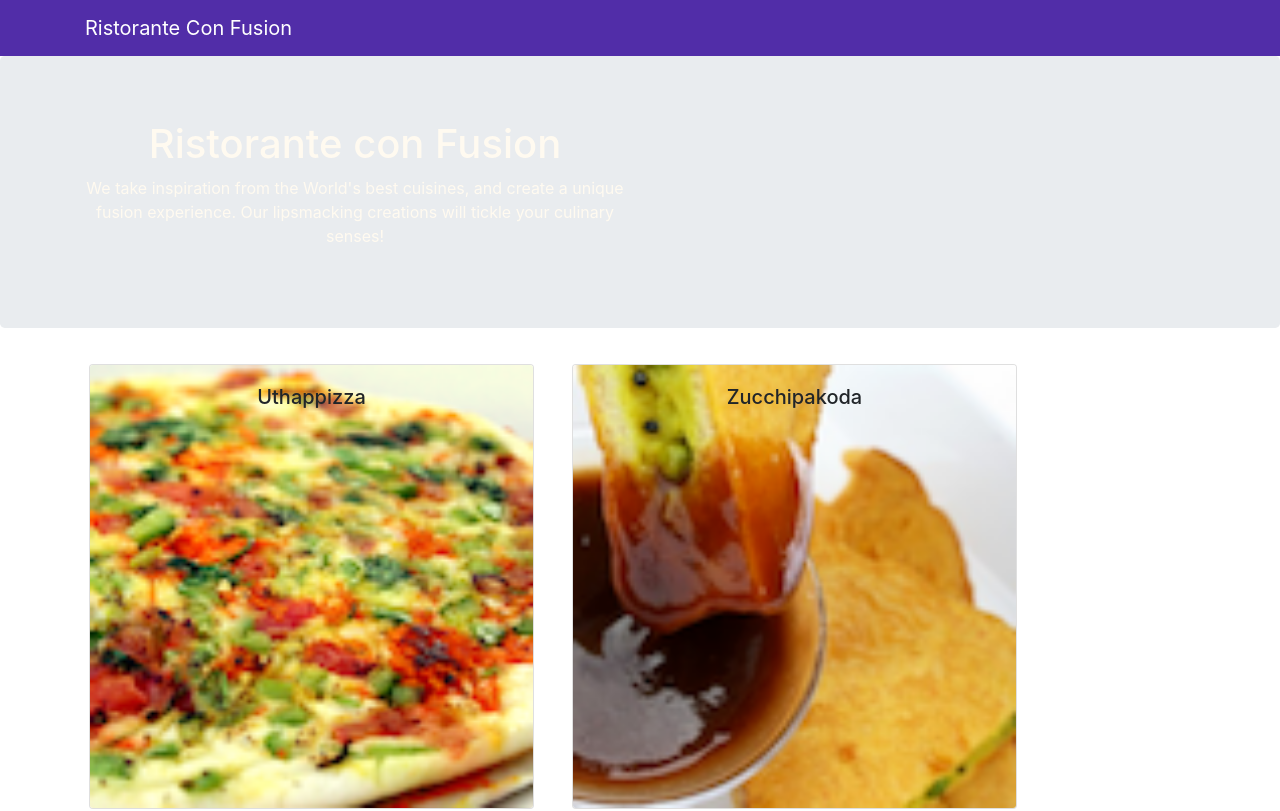
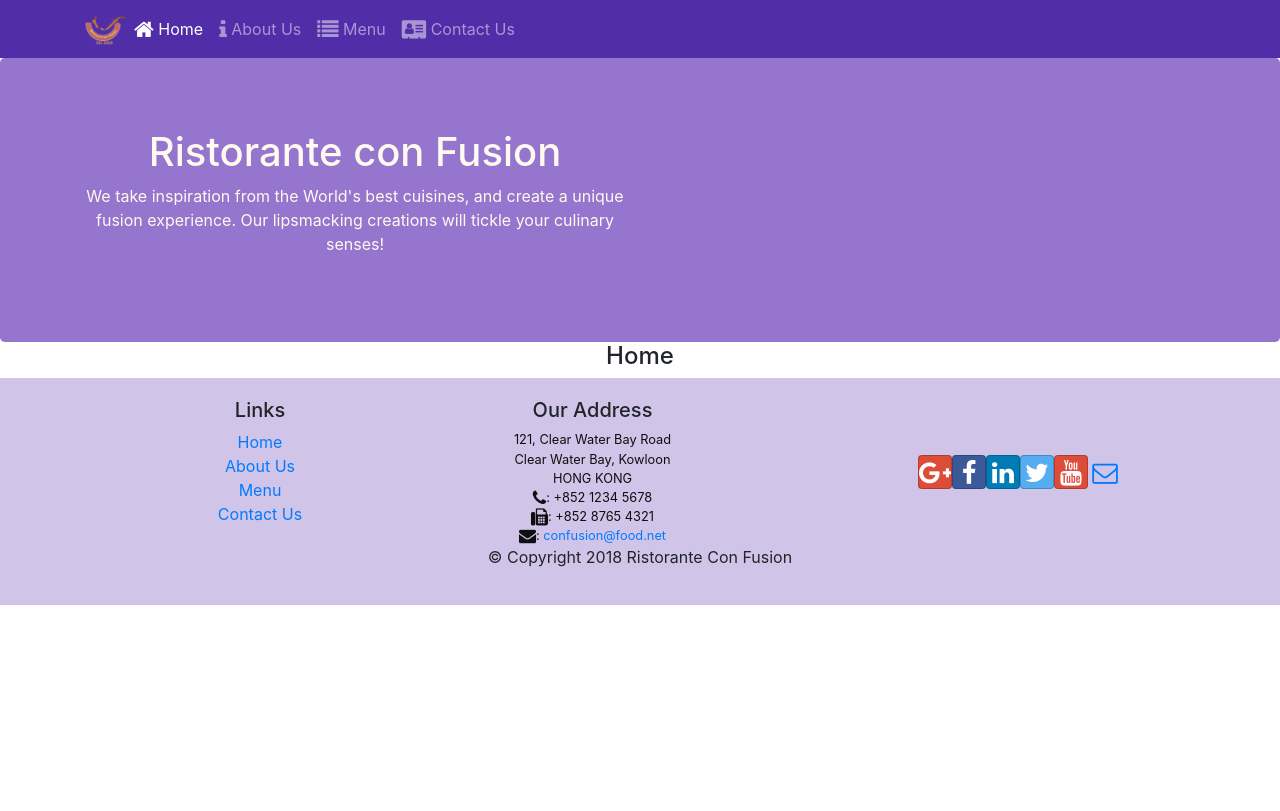
Before and after one commit to apbatth062/cursera-project, a React (Create React App) app: page /home in a window 1280 px wide. Shown: the top 811 px of the page. Built offline with nearby package versions, Linux system fonts and the light colour scheme.

Commit message:
react router

```diff
--- a/package.json
+++ b/package.json
@@ -7,7 +7,7 @@
     "react": "^16.7.0",
     "react-dom": "^16.7.0",
     "react-popper": "^0.9.2",
-    "react-scripts": "2.1.3",
+    "react-scripts": "^3.4.1",
     "reactstrap": "^5.0.0"
   },
   "scripts": {
@@ -27,6 +27,7 @@
   ],
   "devDependencies": {
     "bootstrap-social": "^5.1.1",
-    "font-awesome": "^4.7.0"
+    "font-awesome": "^4.7.0",
+    "react-router-dom": "^4.3.1"
   }
 }
--- a/src/App.js
+++ b/src/App.js
@@ -1,16 +1,21 @@
 import React, { Component } from 'react';
 import Main from "./components/MainComponent";
+import { BrowserRouter } from 'react-router-dom';
+
+
 import './App.css';
 
 class App extends Component {
 
   render() {
     return (
-      <div className="App">
-        <Main />>
-      </div>
+      <BrowserRouter>
+        <div className="App">
+          <Main />
+        </div>
+      </BrowserRouter>
     );
   }
 }
 
-export default App;
+export default App
--- a/src/components/FooterComponent.js
+++ b/src/components/FooterComponent.js
@@ -1,4 +1,5 @@
 import React from 'react';
+import { Link } from 'react-router-dom';
 
 function Footer(props) {
     return(
@@ -8,10 +9,10 @@
                 <div className="col-4 offset-1 col-sm-2">
                     <h5>Links</h5>
                     <ul className="list-unstyled">
-                        <li><a href="#">Home</a></li>
-                        <li><a href="#">About</a></li>
-                        <li><a href="#">Menu</a></li>
-                        <li><a href="contactus.html">Contact</a></li>
+                        <li><Link to='/home'>Home</Link></li>
+                        <li><Link to='/aboutus'>About Us</Link></li>
+                        <li><Link to='/menu'>Menu</Link></li>
+                        <li><Link to='/contactus'>Contact Us</Link></li>
                     </ul>
                 </div>
                 <div className="col-7 col-sm-5">
--- a/src/components/HeaderComponent.js
+++ b/src/components/HeaderComponent.js
@@ -1,13 +1,49 @@
 import React, { Component } from 'react';
-import { Navbar, NavbarBrand, Jumbotron } from 'reactstrap';
+import { Nav, Navbar, NavbarBrand, NavbarToggler, Collapse, NavItem, Jumbotron } from 'reactstrap';
+import { NavLink } from 'react-router-dom';
+
 
 class Header extends Component {
+
+    constructor(props) {
+        super(props);
+
+        this.toggleNav = this.toggleNav.bind(this);
+        this.state = {
+          isNavOpen: false
+        };
+    }
+
+    toggleNav() {
+        this.setState({
+            isNavOpen: !this.state.isNavOpen
+        });
+    }
+
+
     render() {
     return(
-    <React.Fragment>
-      <Navbar dark>
+        <div>
+        <Navbar dark expand="md">
             <div className="container">
-            <NavbarBrand href="/">Ristorante Con Fusion</NavbarBrand>
+                <NavbarToggler onClick={this.toggleNav} />
+                <NavbarBrand className="mr-auto" href="/"><img src='assets/images/logo.png' height="30" width="41" alt='Ristorante Con Fusion' /></NavbarBrand>
+                <Collapse isOpen={this.state.isNavOpen} navbar>
+                    <Nav navbar>
+                    <NavItem>
+                        <NavLink className="nav-link"  to='/home'><span className="fa fa-home fa-lg"></span> Home</NavLink>
+                    </NavItem>
+                    <NavItem>
+                        <NavLink className="nav-link" to='/aboutus'><span className="fa fa-info fa-lg"></span> About Us</NavLink>
+                    </NavItem>
+                    <NavItem>
+                        <NavLink className="nav-link"  to='/menu'><span className="fa fa-list fa-lg"></span> Menu</NavLink>
+                    </NavItem>
+                    <NavItem>
+                        <NavLink className="nav-link" to='/contactus'><span className="fa fa-address-card fa-lg"></span> Contact Us</NavLink>
+                    </NavItem>
+                    </Nav>
+                </Collapse>
             </div>
         </Navbar>
         <Jumbotron>
@@ -20,7 +56,7 @@
                 </div>
             </div>
         </Jumbotron>
-    </React.Fragment>
+    </div>
     );
   }
 }
--- /dev/null
+++ b/src/components/HomeComponent.js
@@ -0,0 +1,12 @@
+
+import React from 'react';
+
+function Home(props) {
+    return(
+      <div className="container">
+        <h4>Home</h4>
+      </div>
+    );
+}
+
+export default Home;
--- a/src/components/MainComponent.js
+++ b/src/components/MainComponent.js
@@ -1,10 +1,14 @@
 import React, { Component } from 'react';
 import { Navbar, NavbarBrand } from 'reactstrap';
+import Home from './HomeComponent';
 import Header from './HeaderComponent';
 import Footer from './FooterComponent';
 import Menu from './MenuComponent';
 import DishDetail from './DishdetailComponent';
 import { DISHES } from '../shared/dishes';
+
+import { Switch, Route, Redirect } from 'react-router-dom';
+
 
 class Main extends Component {
 
@@ -21,11 +25,22 @@
   }
 
   render() {
+
+    const HomePage = () => {
+      return(
+          <Home
+          />
+      );
+    }
+
     return (
       <div>
         <Header/>
-        <Menu dishes={this.state.dishes} onClick={(dishId) => this.onDishSelect(dishId)} />
-        <DishDetail dish={this.state.dishes.filter((dish) => dish.id === this.state.selectedDish)[0]} />
+        <Switch>
+          <Route path='/home' component={HomePage} />
+          <Route exact path='/menu' component={() => <Menu dishes={this.state.dishes} />} />
+          <Redirect to="/home" />
+        </Switch>
         <Footer/>
       </div>
     );
--- a/src/components/MenuComponent.js
+++ b/src/components/MenuComponent.js
@@ -3,7 +3,7 @@
 
     function RednerMenuItem({dish, onClick}) {
         return(
-            <Card onClick={() => onClick(dish.id)} >
+            <Card>
                 <CardImg width="100%" src={dish.image} alt={dish.name} />
                     <CardImgOverlay>
                         <CardTitle>{dish.name}</CardTitle>
--- a/src/index.js
+++ b/src/index.js
@@ -1,20 +1,17 @@
 import React from 'react';
 import ReactDOM from 'react-dom';
+import 'bootstrap/dist/css/bootstrap.min.css';
+
+import 'font-awesome/css/font-awesome.css';
+import 'bootstrap-social/bootstrap-social.css';
+
 import './index.css';
 import App from './App';
-import 'bootstrap/dist/css/bootstrap.min.css';
 import * as serviceWorker from './serviceWorker';
- import 'font-awesome/css/font-awesome.css';
- import 'bootstrap-social/bootstrap-social.css';
 
-ReactDOM.render(
-  <React.StrictMode>
-    <App />
-  </React.StrictMode>,
-  document.getElementById('root')
-);
+ReactDOM.render(<App />, document.getElementById('root'));
 
 // If you want your app to work offline and load faster, you can change
 // unregister() to register() below. Note this comes with some pitfalls.
-// Learn more about service workers: https://bit.ly/CRA-PWA
+// Learn more about service workers: http://bit.ly/CRA-PWA
 serviceWorker.unregister();
```
Also changed, not shown: 1 other file (tests, documents, lock files or other folders). Lines whose indentation alone changed are shown as unchanged.
